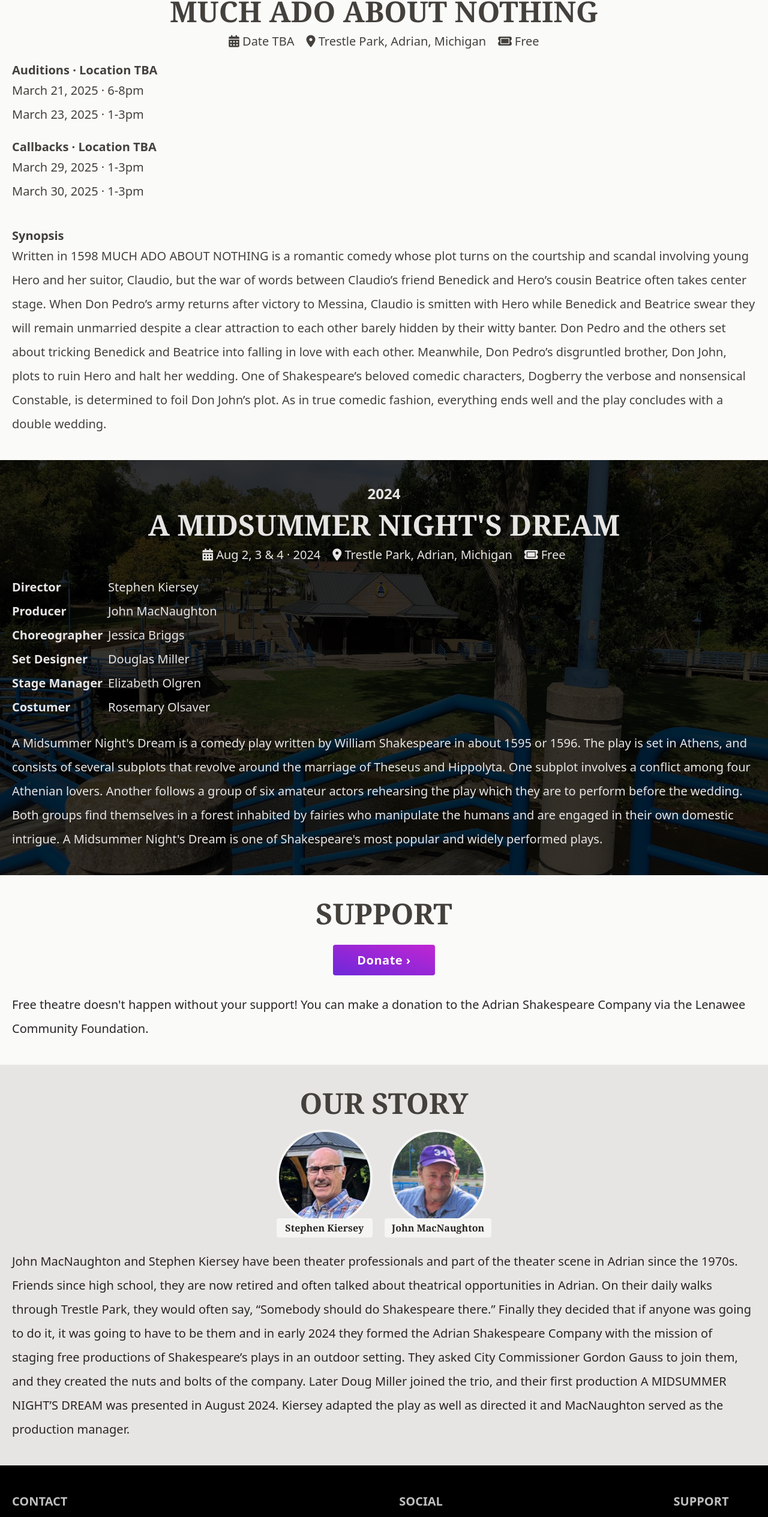
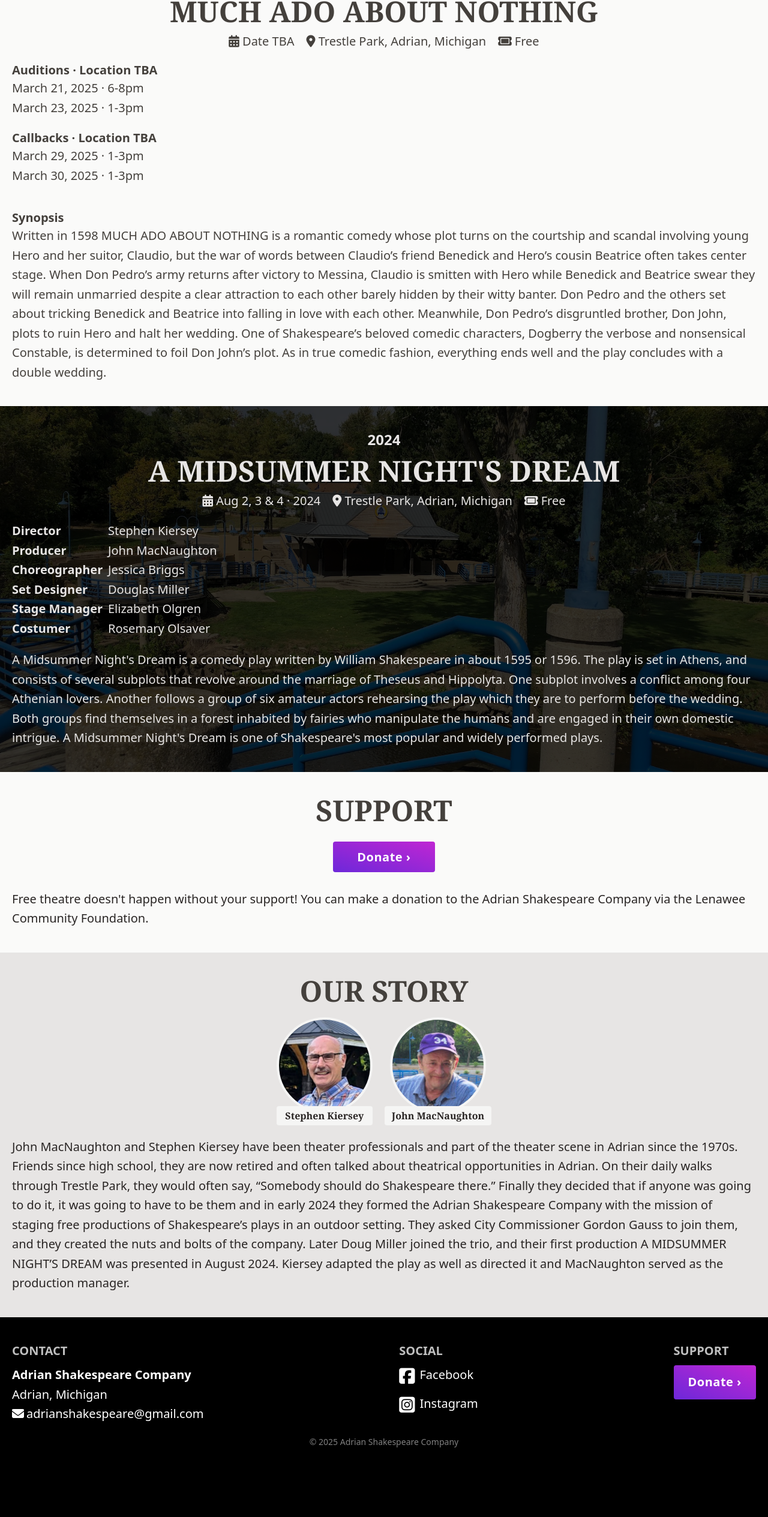
Before and after one commit to pcrist/adrian-shakespeare, a Nuxt app: page / in a window 1280 px wide. Shown: the part 889-3418 px from the top of the page at 60% size. After the commit the page ends 3343 px from the top, so only its background shows below. Built offline with nearby package versions, Linux system fonts and the light colour scheme.

Commit message:
Line-height

```diff
--- a/app.vue
+++ b/app.vue
@@ -77,19 +77,19 @@
           </div>
 
           <h3 class="mt-5 font-bold md:text-xl">Auditions &middot; Location TBA</h3>
-          <ul class="leading-loose">
+          <ul class="leading-relaxed">
             <li>March 21, 2025 &middot; 6-8pm</li>
             <li>March 23, 2025 &middot; 1-3pm</li>
           </ul>
 
           <h3 class="mt-5 font-bold md:text-xl">Callbacks &middot; Location TBA</h3>
-          <ul class="leading-loose">
+          <ul class="leading-relaxed">
             <li>March 29, 2025 &middot; 1-3pm</li>
             <li>March 30, 2025 &middot; 1-3pm</li>
           </ul>
 
           <h3 class="mt-10 font-bold md:text-xl">Synopsis</h3>
-          <p class="leading-loose">
+          <p class="leading-relaxed">
             Written in 1598 MUCH ADO ABOUT NOTHING is a romantic comedy whose plot turns on the courtship and scandal involving young Hero and her suitor, Claudio, but the war of words between Claudio’s friend Benedick and Hero’s cousin Beatrice often takes center stage. When Don Pedro’s army returns after victory to Messina, Claudio is smitten with Hero while Benedick and Beatrice swear they will remain unmarried despite a clear attraction to each other barely hidden by their witty banter. Don Pedro and the others set about tricking Benedick and Beatrice into falling in love with each other. Meanwhile, Don Pedro’s disgruntled brother, Don John, plots to ruin Hero and halt her wedding. One of Shakespeare’s beloved comedic characters, Dogberry the verbose and nonsensical Constable, is determined to foil Don John’s plot. As in true comedic fashion, everything ends well and the play concludes with a double wedding.
           </p>
         </div>
@@ -116,7 +116,7 @@
             </div>
           </div>
 
-          <ul class="mt-5 leading-loose">
+          <ul class="mt-5 leading-relaxed">
             <li class="flex"><strong class="basis-32 md:basis-40 shrink-0">Director</strong> Stephen Kiersey</li>
             <li class="flex"><strong class="basis-32 md:basis-40 shrink-0">Producer</strong> John MacNaughton</li>
             <li class="flex"><strong class="basis-32 md:basis-40 shrink-0">Choreographer</strong> Jessica Briggs</li>
@@ -125,7 +125,7 @@
             <li class="flex"><strong class="basis-32 md:basis-40 shrink-0">Costumer</strong> Rosemary Olsaver</li>
           </ul>
 
-          <p class="mt-5 leading-loose">
+          <p class="mt-5 leading-relaxed">
             A Midsummer Night's Dream is a comedy play written by William Shakespeare in about 1595 or 1596. The play is set in Athens, and consists of several subplots that revolve around the marriage of Theseus and Hippolyta. One subplot involves a conflict among four Athenian lovers. Another follows a group of six amateur actors rehearsing the play which they are to perform before the wedding. Both groups find themselves in a forest inhabited by fairies who manipulate the humans and are engaged in their own domestic intrigue. A Midsummer Night's Dream is one of Shakespeare's most popular and widely performed plays.
           </p>
         </div>
@@ -148,7 +148,7 @@
             </a>
           </div>
 
-          <p class="leading-loose">
+          <p class="leading-relaxed">
             Free theatre doesn't happen without your support! You can make a donation to the Adrian Shakespeare Company via the Lenawee Community Foundation.
           </p>
         </div>
@@ -173,7 +173,7 @@
             </div>
           </div>
 
-          <p class="mt-5 leading-loose">
+          <p class="mt-5 leading-relaxed">
             John MacNaughton and Stephen Kiersey have been theater professionals and part of the theater scene in Adrian since the 1970s. Friends since high school, they are now retired and often talked about theatrical opportunities in Adrian. On their daily walks through Trestle Park, they would often say, “Somebody should do Shakespeare there.” Finally they decided that if anyone was going to do it, it was going to have to be them and in early 2024 they formed the Adrian Shakespeare Company with the mission of staging free productions of Shakespeare’s plays in an outdoor setting. They asked City Commissioner Gordon Gauss to join them, and they created the nuts and bolts of the company. Later Doug Miller joined the trio, and their first production A MIDSUMMER NIGHT’S DREAM was presented in August 2024. Kiersey adapted the play as well as directed it and MacNaughton served as the production manager.
           </p>
         </div>
@@ -183,7 +183,7 @@
     <!-- Section anchor here with a negative top margin to offset the scroll position with a fixed header. -->
     <div id="footer" class="-mt-16 h-16"></div>
 
-    <footer class="bg-black leading-loose">
+    <footer class="bg-black leading-relaxed">
       <div class="md:container mx-auto px-5 py-10 text-white">
         <div class="sm:flex justify-between gap-5">
           <div>
```
